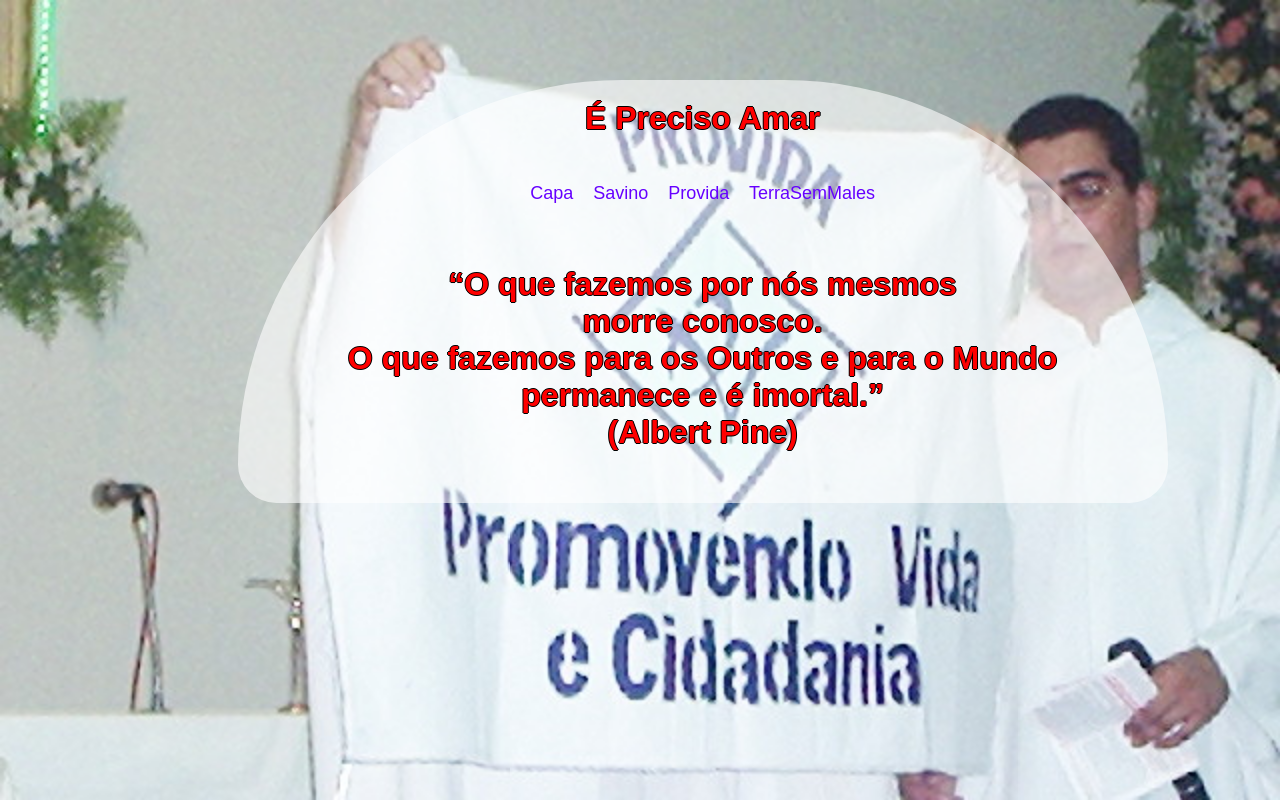
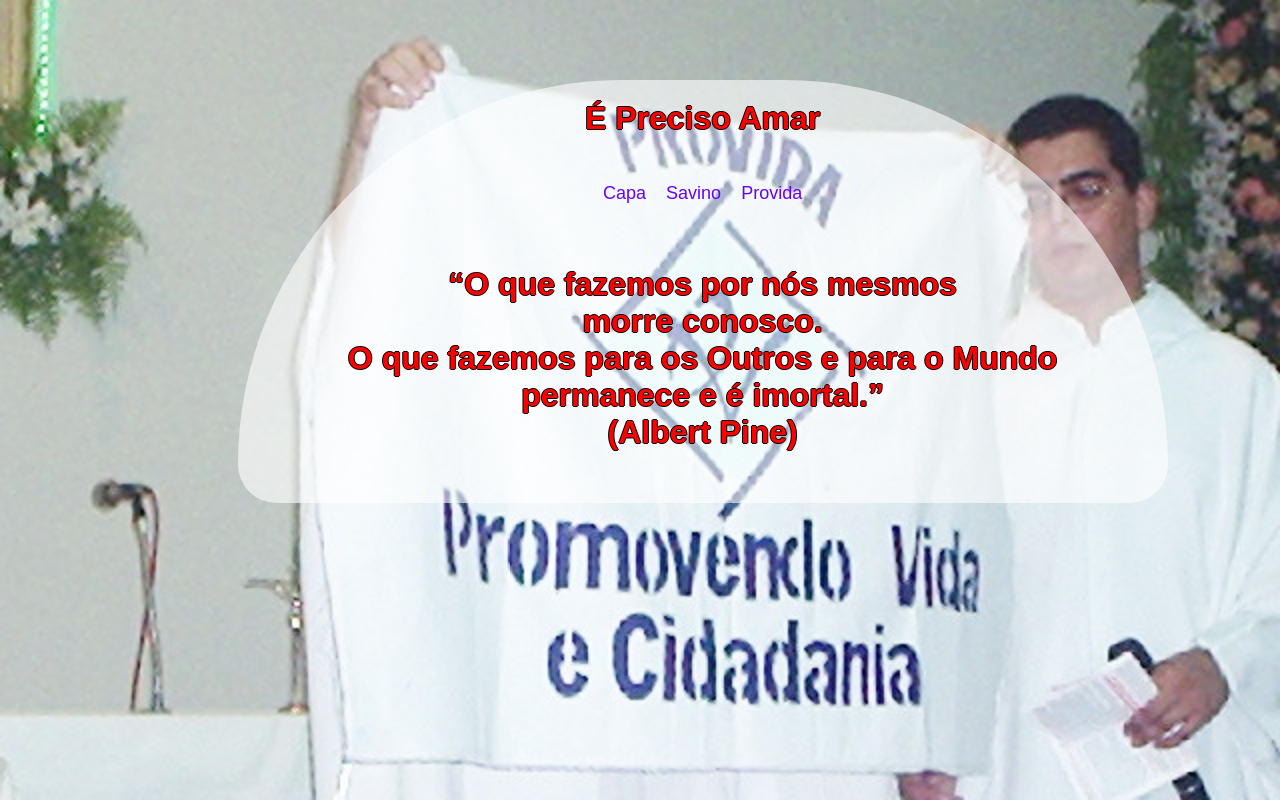
Before and after one commit to sobepi/provida, a plain HTML site: page projetoAmar.html in a window 1280 px wide. Drawn offline with nearby package versions, Linux system fonts and the light colour scheme.

Commit message:
deleteTerraSM

```diff
--- a/projetoAmar.html
+++ b/projetoAmar.html
@@ -22,7 +22,6 @@
 <a href="./index.html" style="text-decoration:none">Capa</a>
 <a href="./savinoPortugues.html" style="text-decoration:none">Savino</a>
 <a href="./apresentacao.html"style="text-decoration:none">Provida</a>
-<a href="./terraSemMales.html" style="text-decoration:none">TerraSemMales</a><br>
 </div>
 <p><strong><h1>“O que fazemos por nós mesmos<br> morre conosco.<br>O que fazemos para os Outros e para o Mundo <br>permanece e é imortal.” <br>(Albert Pine)</h1></strong></p>
 </body>
--- a/provida.css
+++ b/provida.css
@@ -103,9 +103,10 @@ p {
 
 #fundo img {
 	position: absolute;
-	min-width: 100%;
-	min-height: auto%;
+	width: 100%;
+	height: auto;
 }
+
 #menu{
 	padding: 30px;
 	word-spacing: 15px;
```
